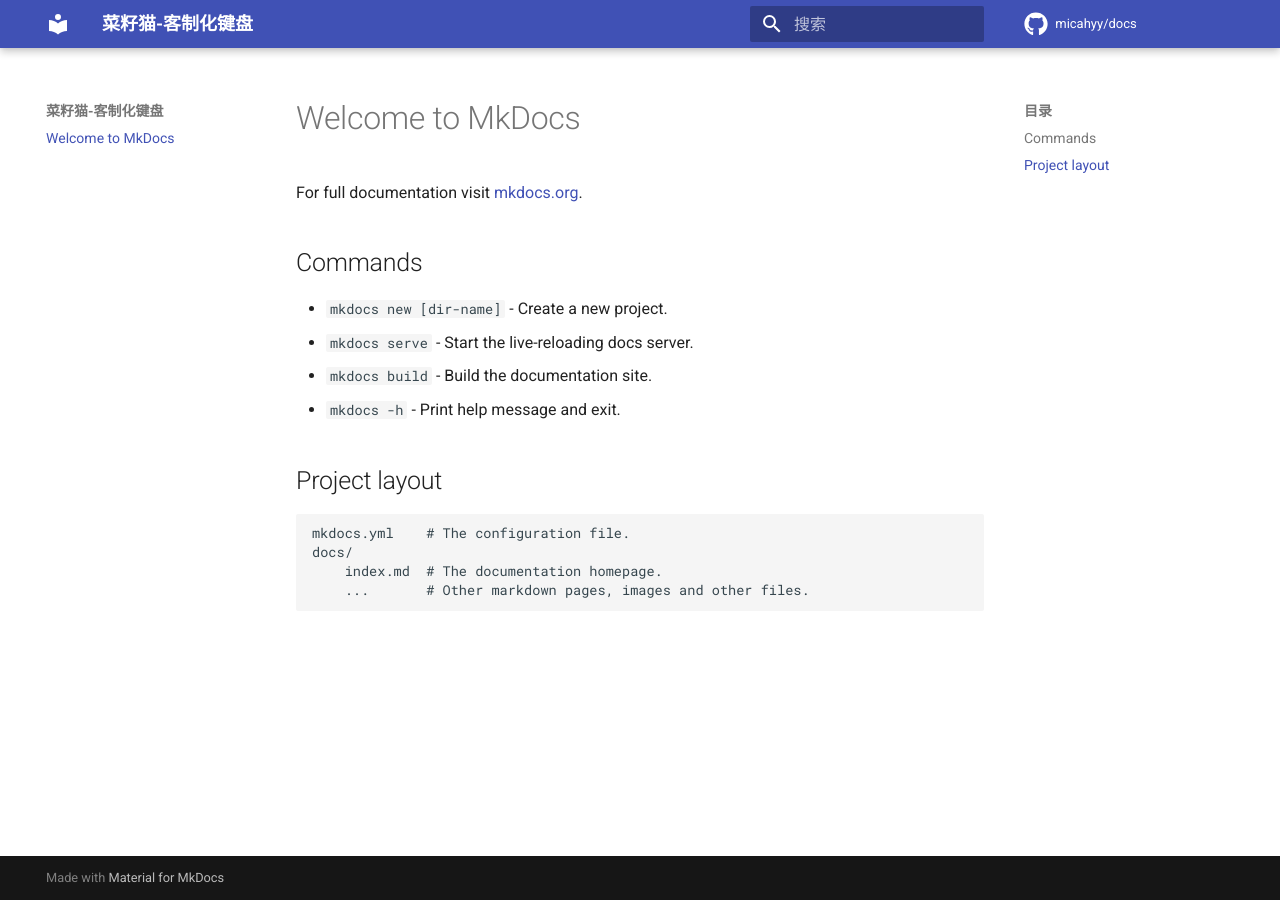
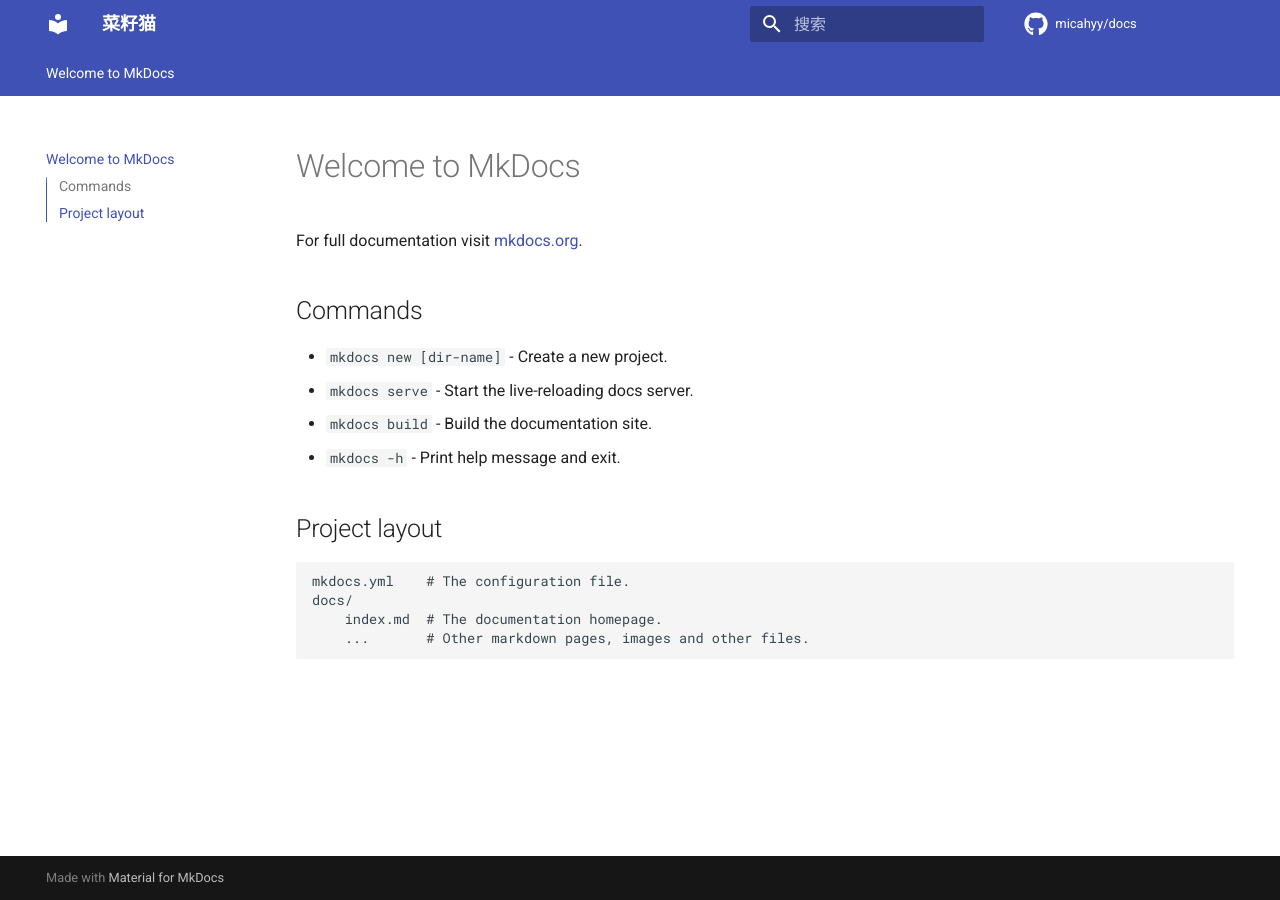
Before and after one commit to micahyy/docs, an MkDocs documentation site: the page built from docs/index.md, in a window 1280 px wide. Built offline with MkDocs 1.6.1 and Material for MkDocs 9.7.7, drawn with Linux system fonts in a browser that asks for light colours; comment, search, counter and statistics services are not loaded.

Commit message:
Update mkdocs.yml

```diff
--- a/mkdocs.yml
+++ b/mkdocs.yml
@@ -1,70 +1,56 @@
 # 网站基本信息
-site_name: 菜籽猫-客制化键盘 # 请替换为你自己的名称，例如：菜籽猫的文档
-site_url: https://micahyy.github.io/docs/ # 你的网站地址
-site_description: 这是你的网站描述
+site_name: 菜籽猫
+site_url: https://micahyy.github.io/docs/
+site_description: 菜籽猫的文档站
 site_author: 菜籽猫
 
-# 主题设置 - 这是与 QMK 保持一致的关键
+# 主题设置
 theme:
   name: material
-  # QMK 文档使用了这些特性
   features:
-    - navigation.tabs        # 顶级导航显示为标签页
-    - navigation.sections    # 侧边栏显示为章节
-    - navigation.top         # 显示回到顶部按钮
-    - toc.integrate          # 将右侧的目录树集成到左侧导航栏（QMK 特色）
-    - search.suggest         # 搜索框显示关键词建议
-    - search.highlight       # 搜索时高亮关键词
-  # QMK 文档的颜色方案
+    - navigation.tabs
+    - navigation.sections
+    - navigation.top
+    - toc.integrate
+    - search.suggest
+    - search.highlight
+    - navigation.instant
+    - navigation.tracking
   palette:
-    - scheme: default        # 使用默认的亮色主题
-      primary: indigo        # 主色为靛蓝色
-      accent: indigo         # 强调色为靛蓝色
-  # 字体设置 (可选，QMK 使用的是默认字体)
+    - scheme: default
+      primary: indigo
+      accent: indigo
   font:
     text: Roboto
     code: Roboto Mono
-  language: zh               # 界面语言设置为中文
-  # 图标设置
+  language: zh
   icon:
     repo: fontawesome/brands/github
-  # 显示最后更新时间
-  features:
-    - header.autohide
-    - navigation.expand
-    - navigation.indexes
-    - navigation.instant
-    - navigation.tracking
 
-# 扩展 Markdown 语法，以支持 QMK 文档中的丰富样式
+# Markdown 扩展（修复了 emoji 的过时语法）
 markdown_extensions:
-  - admonition               # 支持提示框 (!!! note)
-  - pymdownx.details         # 支持可折叠的提示框
-  - pymdownx.superfences     # 支持代码块嵌套
-  - pymdownx.tabbed:         # 支持标签页
+  - admonition
+  - pymdownx.details
+  - pymdownx.superfences
+  - pymdownx.tabbed:
       alternate_style: true
-  - attr_list                # 支持在 Markdown 中给元素添加属性
-  - pymdownx.emoji:          # 支持 Emoji 图标
-      emoji_index: !!python/name:materialx.emoji.twemoji
-      emoji_generator: !!python/name:materialx.emoji.to_svg
-  - pymdownx.highlight:      # 代码高亮
+  - attr_list
+  - pymdownx.emoji:
+      emoji_index: !!python/name:material.extensions.emoji.twemoji
+      emoji_generator: !!python/name:material.extensions.emoji.to_svg
+  - pymdownx.highlight:
       anchor_linenums: true
-  - pymdownx.inlinehilite    # 行内代码高亮
-  - pymdownx.snippets        # 代码片段
+  - pymdownx.inlinehilite
+  - pymdownx.snippets
   - toc:
-      permalink: true        # 为标题生成永久链接
+      permalink: true
 
-# 插件配置 (QMK 文档可能使用了这些插件来增强功能)
+# 插件配置（移除了需要额外安装的 minify 插件）
 plugins:
-  - search:                  # 内置搜索插件
-      lang: zh               # 搜索语言设为中文
-  - minify:                  # 优化：压缩生成的HTML文件（需要安装 mkdocs-minify-plugin）
-      minify_html: true
-  - git-revision-date-localized: # 显示页面最后更新时间（需要安装 mkdocs-git-revision-date-localized-plugin）
-      type: date
-      enable_creation_date: false
+  - search:
+      lang: zh
 
-# 可选：设置仓库地址，会在每个页面右上角显示"Edit this page"链接
+# 仓库信息
 repo_url: https://github.com/micahyy/docs
 repo_name: micahyy/docs
 edit_uri: edit/main/docs/
```
